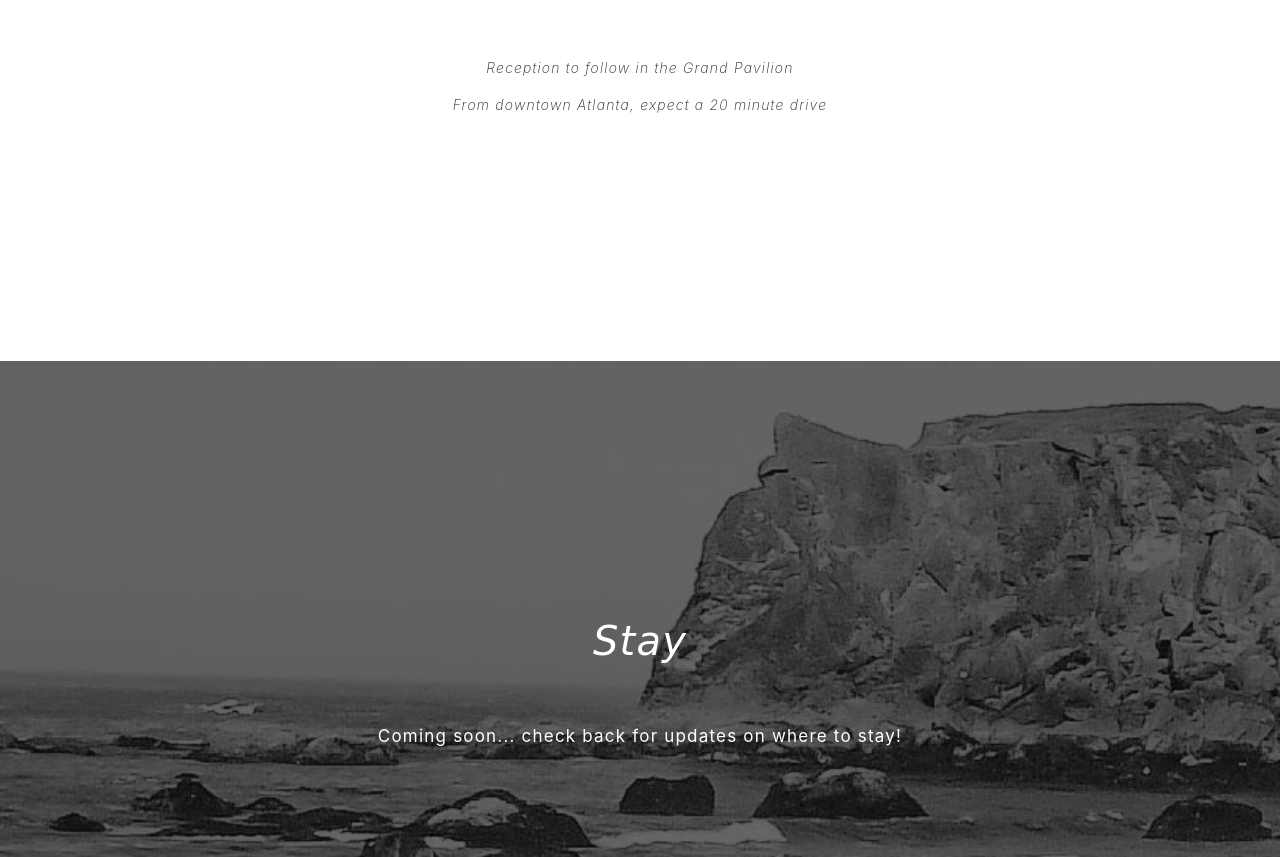
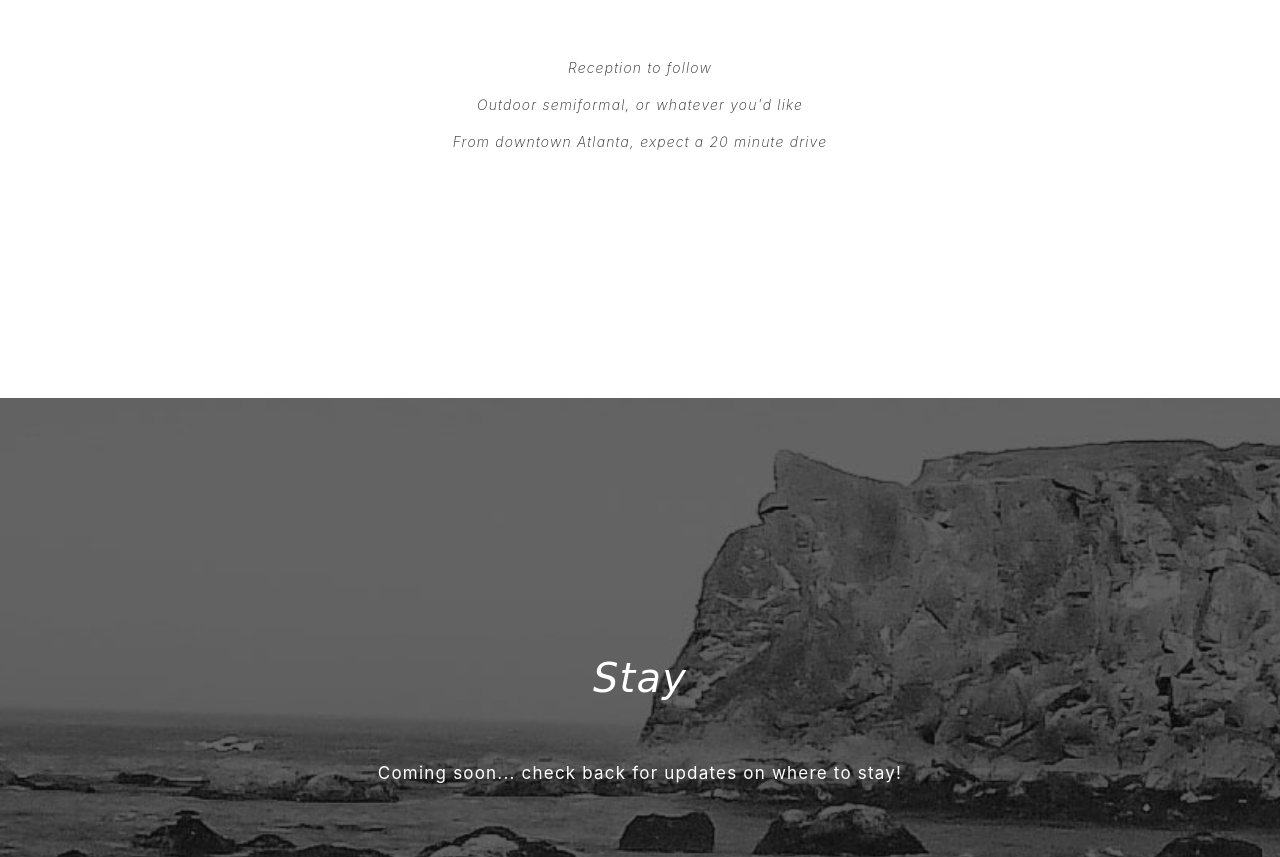
Before and after one commit to lxu213/lxu213.github.io, a website with bundled scripts: page index.html in a window 1280 px wide. Shown: the part 1483-2340 px from the top of the page. Built offline with nearby package versions, Linux system fonts and the light colour scheme.

Commit message:
add dress code

```diff
--- a/index.html
+++ b/index.html
@@ -122,7 +122,8 @@
             Sandy Springs, GA 30339
           </p>
           <div class="ceremony-detail-section row justify-content-center">
-            <p class="ceremony-details col-9">Reception to follow in the Grand Pavilion</p>
+            <p class="ceremony-details col-9">Reception to follow</p>
+            <p class="ceremony-details col-9">Outdoor semiformal, or whatever you'd like</p>
             <p class="ceremony-details col-9">From downtown Atlanta, expect a 20 minute drive</p>
           </div>
         </div>
```
